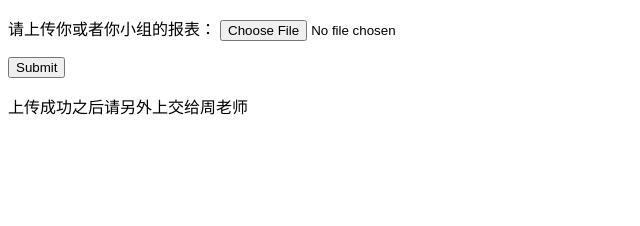
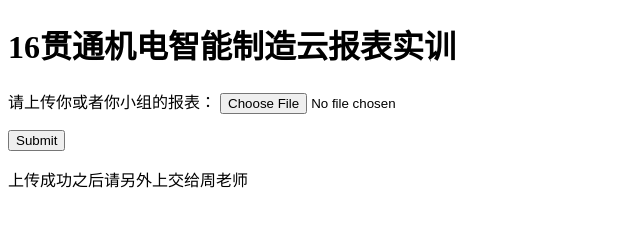
Before and after one commit to Joey820207/cloudreport, a website: page public/index.html in a window 1280 px wide. Shown: the whole page, without its empty margins (0-640 px from the left). Drawn offline with Linux system fonts and the light colour scheme.

Commit message:
add title text in index.html

```diff
--- a/public/index.html
+++ b/public/index.html
@@ -8,6 +8,9 @@
 </head>
 
 <body>
+    <div>
+        <h1>16贯通机电智能制造云报表实训</h1>
+    </div>
     <form action="upload" method="POST" enctype="multipart/form-data">
         <p>
             请上传你或者你小组的报表：
```
